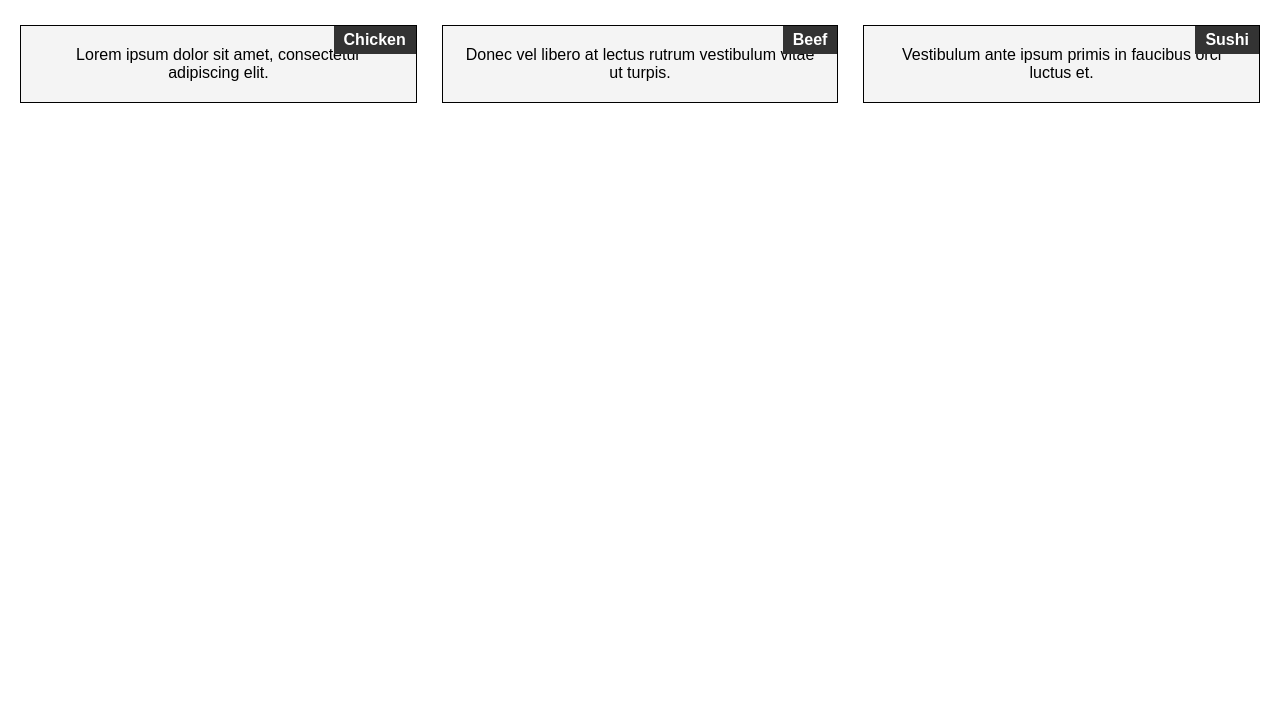
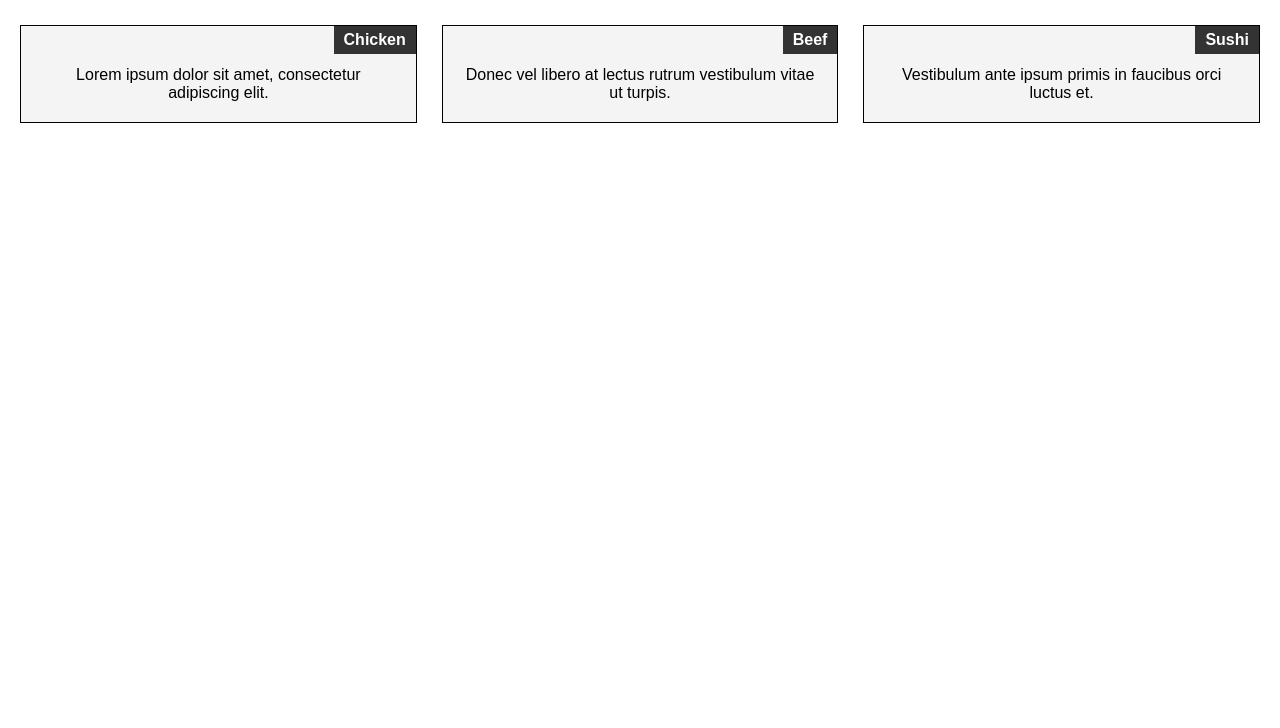
Before and after one commit to ShaheemShaik26/module2-solution, a plain HTML site: page index.html in a window 1280 px wide. Shown: the part 72-800 px from the top of the page. Drawn offline with Linux system fonts and the light colour scheme.

Commit message:
Update styles.css

```diff
--- a/css/styles.css
+++ b/css/styles.css
@@ -22,7 +22,7 @@ h1 {
 
 .box {
     border: 1px solid black;
-    padding: 20px;
+    padding: 40px 20px 20px;
     background-color: #f4f4f4;
     position: relative;
 }
@@ -36,6 +36,7 @@ h1 {
     padding: 5px 10px;
     font-weight: bold;
 }
+
 
 /* Desktop Layout */
 @media (min-width: 992px) {
```
